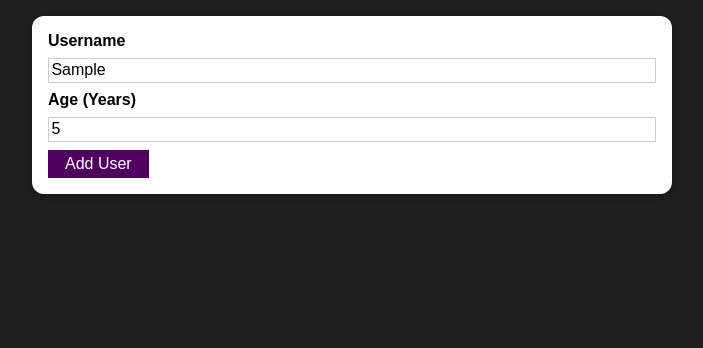
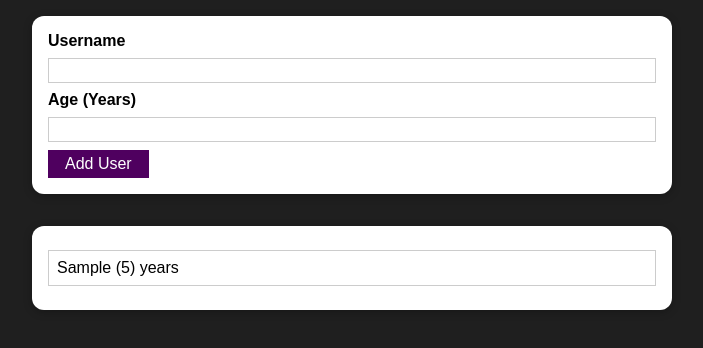
Before and after one commit to Puja0208/react-form-validation, a React (Create React App) app: page / in a window 1280 px wide. Both pictures are taken after typing "Sample", "5" into the empty fields and a click on the button "Add User". Shown: the top 348 px of the page, without its empty margins (288-991 px from the left). Built offline with nearby package versions, Linux system fonts and the light colour scheme.

Commit message:
feat: Add user aadd form & validation, show error dialog

```diff
--- a/src/App.js
+++ b/src/App.js
@@ -1,9 +1,21 @@
+import { useState } from "react";
 import AddUser from "./components/Users/AddUser";
+import UsersList from "./components/Users/UsersList";
 
 function App() {
+  const [usersList, setUsersList] = useState([]);
+  const addUserHandler = (user) => {
+    setUsersList((prevList) => [user, ...prevList]);
+    console.log("in app", user);
+  };
+  const users = [
+    { name: "John Doe", age: 29 },
+    { name: "Karl Marx", age: 50 },
+  ];
   return (
     <div>
-      <AddUser />
+      <AddUser onAddUser={addUserHandler} />
+      <UsersList users={usersList} />
     </div>
   );
 }
--- /dev/null
+++ b/src/components/UI/ErrorModal.js
@@ -0,0 +1,26 @@
+import Card from "./Card";
+import Button from "./Button";
+import styles from "./ErrorModal.module.css";
+function ErrorModal(props) {
+  //   const clickHandler = () => {
+  //     props.onDialogClose();
+  //   };
+  return (
+    <div>
+      <div onClick={props.onDialogClose} className={styles.backdrop}></div>
+      <Card className={styles.modal}>
+        <header className={styles.header}>
+          <h2>{props.title}</h2>
+        </header>
+        <div className={styles.content}>
+          <p>{props.message}</p>
+        </div>
+        <footer className={styles.action}>
+          <Button onClick={props.onDialogClose}>Okay</Button>
+        </footer>
+      </Card>
+    </div>
+  );
+}
+
+export default ErrorModal;
--- /dev/null
+++ b/src/components/UI/ErrorModal.module.css
@@ -0,0 +1,42 @@
+.backdrop {
+  position: fixed;
+  top: 0;
+  left: 0;
+  height: 100vh;
+  width: 100%;
+  background: rgba(0, 0, 0, 0.75);
+  z-index: 10;
+}
+.modal {
+  position: fixed;
+  top: 30vh;
+  left: 10%;
+  width: 80%;
+  z-index: 100;
+}
+
+.header {
+  background: #4f005f;
+  padding: 1rem;
+}
+.header h2 {
+  color: white;
+  margin: 0;
+}
+.content {
+  padding: 1rem;
+}
+
+.action {
+  display: flex;
+  justify-content: flex-end;
+  padding: 1rem;
+}
+
+@media (min-width: 768px) {
+  .modal {
+    left: calc(50% - 20rem);
+
+    width: 40rem;
+  }
+}
--- a/src/components/Users/AddUser.js
+++ b/src/components/Users/AddUser.js
@@ -1,21 +1,79 @@
+import { useState } from "react";
+
 import Card from "../UI/Card";
 import Button from "../UI/Button";
+import ErrorModal from "../UI/ErrorModal";
 import styles from "./AddUser.module.css";
-function AddUser() {
+
+function AddUser(props) {
+  const [username, setUsername] = useState("");
+  const [age, setAge] = useState("");
+  const [error, setError] = useState();
+
+  const usernameChangeHandler = (event) => {
+    setUsername(event.target.value);
+  };
+
+  const ageChangeHandler = (event) => {
+    setAge(event.target.value);
+  };
+
   const addUserHandler = (event) => {
     event.preventDefault();
+    if (username.trim().length === 0 && age.trim().length === 0) {
+      setError({
+        title: "Invalid Input",
+        message: "Please enter a valid name & age.No empty values",
+      });
+      return;
+    }
+    if (+age < 1) {
+      setError({
+        title: "Invalid Age",
+        message: "Please enter a valid age>0",
+      });
+      return;
+    }
+    props.onAddUser({ username, age, id: Math.random().toString() });
+    setAge("");
+    setUsername("");
   };
+
+  const errorDialogHandler = () => {
+    setError(null);
+  };
+
   return (
+    <div>
+      {error && (
+        <ErrorModal
+          onDialogClose={errorDialogHandler}
+          title={error.title}
+          message={error.message}
+        />
+      )}
+
       <Card className={styles.input}>
         <form onSubmit={addUserHandler}>
           <label htmlFor="username">Username</label>
-        <input id="username" type="text" />
+          <input
+            value={username}
+            id="username"
+            type="text"
+            onChange={usernameChangeHandler}
+          />
           <label htmlFor="age">Age (Years)</label>
-        <input id="age" type="number" />
+          <input
+            value={age}
+            id="age"
+            type="number"
+            onChange={ageChangeHandler}
+          />
           <Button type="submit">Add User</Button>
           {/* <button type="submit">Add User</button> */}
         </form>
       </Card>
+    </div>
   );
 }
 
--- /dev/null
+++ b/src/components/Users/UsersList.js
@@ -0,0 +1,17 @@
+import Card from "../UI/Card";
+import styles from "./UsersList.module.css";
+function UsersList(props) {
+  return (
+    <Card className={styles.users}>
+      <ul>
+        {props.users.map((user) => (
+          <li key={user.id}>
+            {user.username} ({user.age}) years
+          </li>
+        ))}
+      </ul>
+    </Card>
+  );
+}
+
+export default UsersList;
--- /dev/null
+++ b/src/components/Users/UsersList.module.css
@@ -0,0 +1,16 @@
+.users {
+  margin: 2rem auto;
+  width: 90%;
+  max-width: 40rem;
+}
+
+.users ul {
+  list-style: none;
+  padding: 1rem;
+}
+
+.users li {
+  border: 1px solid #ccc;
+  margin: 0.5rem 0;
+  padding: 0.5rem;
+}
```
Lines whose indentation alone changed are shown as unchanged.
